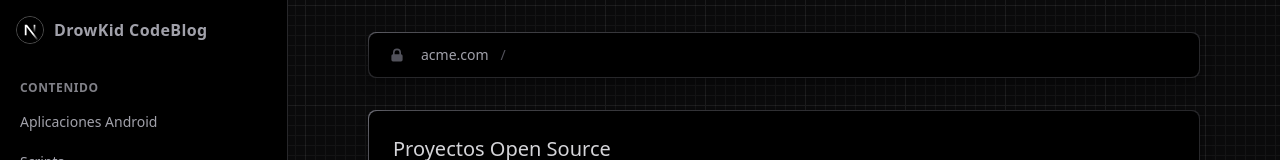
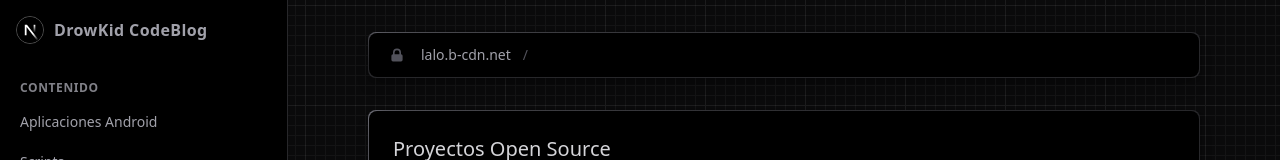
Before and after one commit to drowkid-1/drowkid-code-blog, a Next.js app: page / in a window 1280 px wide. Shown: the top 160 px of the page. Built offline with nearby package versions, Linux system fonts and the light colour scheme.

Commit message:
Update address-bar.tsx

```diff
--- a/ui/address-bar.tsx
+++ b/ui/address-bar.tsx
@@ -56,7 +56,7 @@ export function AddressBar() {
       </div>
       <div className="flex gap-x-1 text-sm font-medium">
         <div>
-          <span className="px-2 text-gray-400">acme.com</span>
+          <span className="px-2 text-gray-400">lalo.b-cdn.net</span>
         </div>
         {pathname ? (
           <>
```
